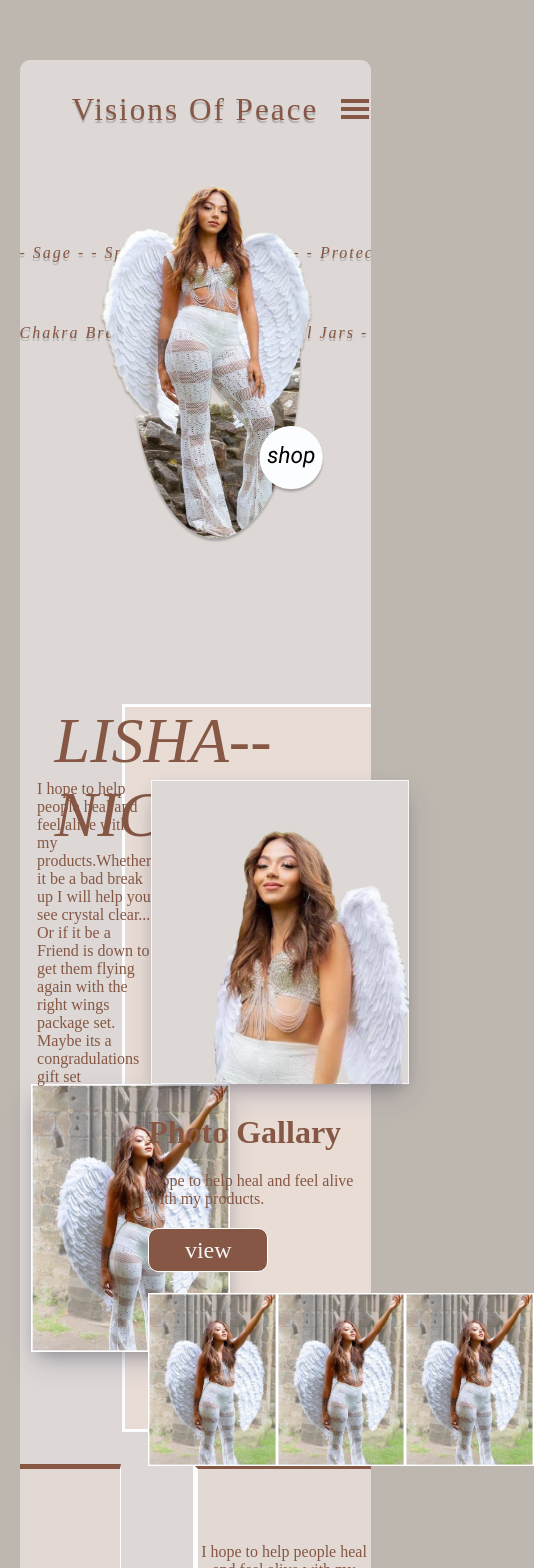
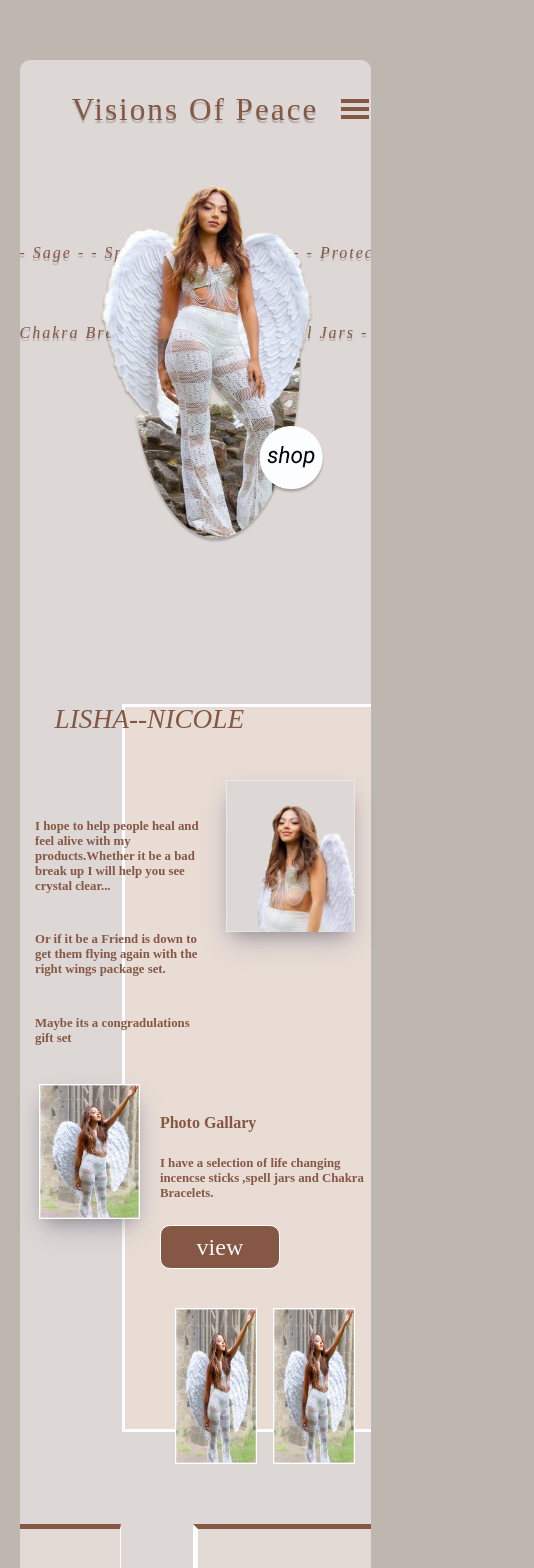
Before and after one commit to Jordaneddielinton93/Visions-Of-Peace-PayPal, a React (Create React App) app: page / in a window 390 px wide. Shown: the top 1568 px of the page, 534 px wide, since content can reach past the window. Built offline with nearby package versions, Linux system fonts and the light colour scheme; a web font is replaced by a local one.

Commit message:
made the about section responsive

```diff
--- a/src/Components/Pages/LandingPage/components/About/About.style.js
+++ b/src/Components/Pages/LandingPage/components/About/About.style.js
@@ -6,8 +6,7 @@ export const AboutStyles = styled.div`
   min-height:90vh ;
   position: relative;
 
-  margin:auto;
-  margin-top: 60px;
+  margin: 60px auto;
   & .About-rectangle-background{
     position: absolute;
     top: 0;
@@ -31,12 +30,15 @@ export const AboutStyles = styled.div`
     z-index: 15;
     &_header{
       align-self: center;
-      font-size: 4rem;
+      font-size: 7vw;
       font-style: italic;
       font-weight: 500;
       height: 20%;
       width: 80%;
       text-align: left;
+      @media only screen and (min-width: 1000px) {
+        font-size:4rem ;
+      }
 
     }
     & .img-p_container{
@@ -45,16 +47,33 @@ export const AboutStyles = styled.div`
       width: 90%;
       align-self: center;
       justify-content: space-evenly;
+      @media only screen and (max-width: 450px) {
+        width:100%;
+      }
       & .img-p_container_text{
         display: flex;
         flex-direction: column;
         justify-content: space-evenly;
         text-align: left;
         width: 50%;
+        font-weight: 600;
+        @media only screen and (max-width: 600px) {
+          font-size: 0.8rem;
+
+        }
       }
       &-img{
         box-shadow: rgba(50, 50, 93, 0.25) 0px 13px 27px -5px, rgba(0, 0, 0, 0.3) 0px 8px 16px -8px;
-            cursor: pointer;
+        cursor: pointer;
+        @media only screen and (max-width: 850px) {
+          height:80% ;
+        }
+        @media only screen and (max-width: 600px) {
+          height:60% ;
+        }
+        @media only screen and (max-width: 450px) {
+          height:50% ;
+        }
       }
     }
   }
@@ -71,16 +90,27 @@ export const AboutStyles = styled.div`
     &__left{
       width: 30%;
       height:100% ;
+      @media only screen and (max-width: 450px) {
+        width:40% ;
+      }
+
       &-img{
         box-shadow: rgba(50, 50, 93, 0.25) 0px 13px 27px -5px, rgba(0, 0, 0, 0.3) 0px 8px 16px -8px;
         cursor: pointer;
         transition: 0.5s;
+        max-width:100%;
+        @media only screen and (max-width: 850px) {
+          height:55% ;
+        }
+        @media only screen and (max-width: 600px) {
+          height:45% ;
+        }
+        @media only screen and (max-width: 450px) {
+          height:35% ;
+        }
 
-        &:hover{
-          transition: 0.5s;
-          box-shadow: rgba(50, 50, 93, 0.1) 0px 13px 27px -5px, rgba(0, 0, 0, 0.3) 0px 8px 16px -8px;
-          height:75% ;
-        }
+
+
       }
     }
 
@@ -92,9 +122,20 @@ export const AboutStyles = styled.div`
       flex-direction: column;
       justify-content: space-between;
       text-align: left;
+      position: relative;
+      font-weight: 600;
       &-title{
         margin-top: 30px;
         font-size: 2rem;
+        @media only screen and (max-width: 600px) {
+          font-size: 1rem;
+        }
+      }
+
+      &-para{
+        @media only screen and (max-width: 600px) {
+          font-size: 0.8rem;
+        }
       }
 
       &-btn{
@@ -116,11 +157,32 @@ export const AboutStyles = styled.div`
         width: 100%;
         display: flex;
         justify-content: space-between;
+
+        @media only screen and (max-width: 450px) {
+          justify-content: space-evenly;
+        }
+        & .box3img{
+          @media only screen and (max-width: 450px) {
+            display: none;
+          }
+        }
         & .btm-imgs{
           height:100% ;
           width:140px ;
           border: solid thin white;
           background-color: whitesmoke;
+          @media only screen and (max-width: 850px) {
+            width:100px ;
+            height:90% ;
+            align-self: flex-end;
+          }
+          @media only screen and (max-width: 600px) {
+            width: 80px;
+          }
+          @media only screen and (max-width: 450px) {
+            width: 80px;
+          }
+
           &:hover{
             box-shadow: rgba(50, 50, 93, 0.25) 0px 13px 27px -5px, rgba(0, 0, 0, 0.3) 0px 8px 16px -8px;
             cursor: pointer;
--- a/src/Components/Pages/LandingPage/components/About/components/AboutBottom.js
+++ b/src/Components/Pages/LandingPage/components/About/components/AboutBottom.js
@@ -16,7 +16,7 @@ const AboutBottom = () => {
         </h3>
 
         <p className="About_bottom__right-para">
-          Ihope to help heal and feel alive with my products.
+          I have a selection of life changing incencse sticks ,spell jars and Chakra Bracelets.
         </p>
 
         <button className="About_bottom__right-btn">
@@ -26,7 +26,7 @@ const AboutBottom = () => {
         <div className="About_bottom__right-imgContainer">
           <img  alt="" srcset={aboutimgBtm} width="30%" className="btm-imgs"/>
           <img  alt="" srcset={aboutimgBtm} width="30%" className="btm-imgs"/>
-          <img  alt="" srcset={aboutimgBtm} width="30%" className="btm-imgs"/>
+          <img  alt="" srcset={aboutimgBtm} width="30%" className="btm-imgs box3img"/>
         </div>
       </section>
 
```
